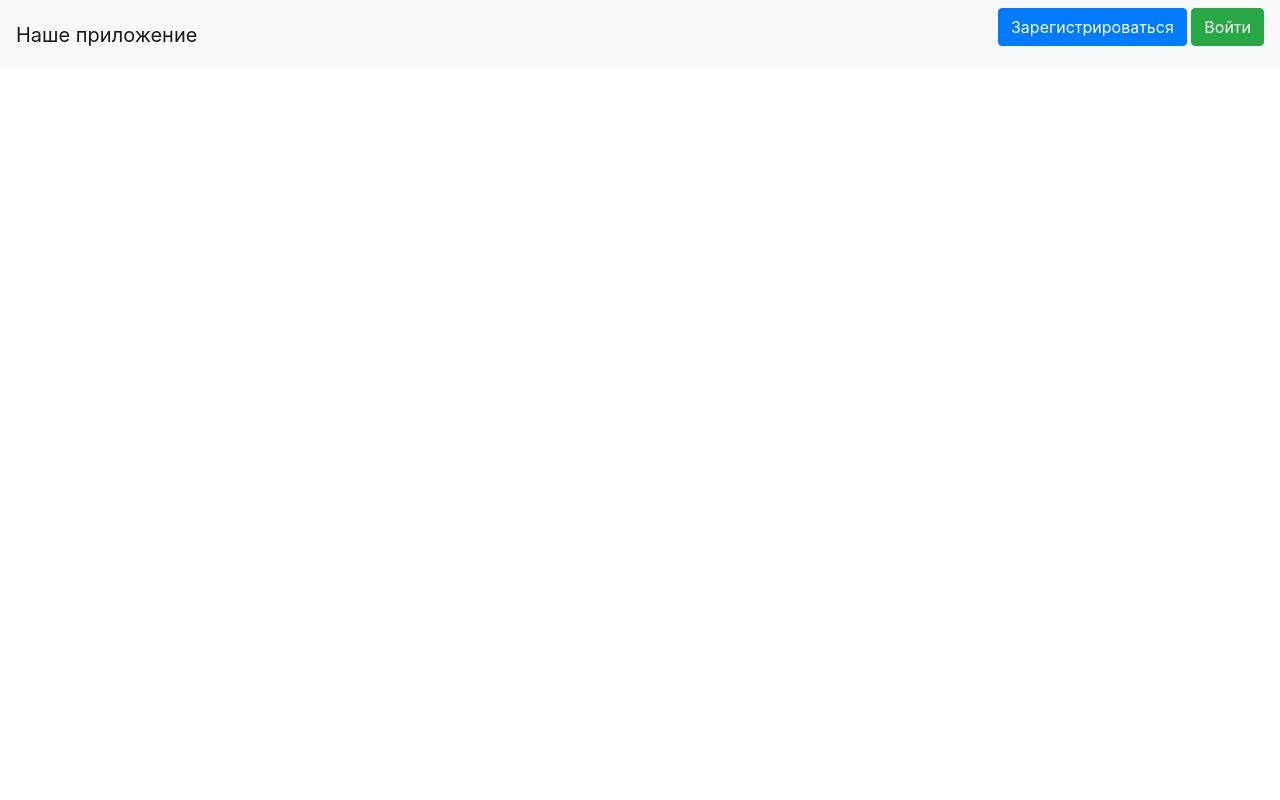
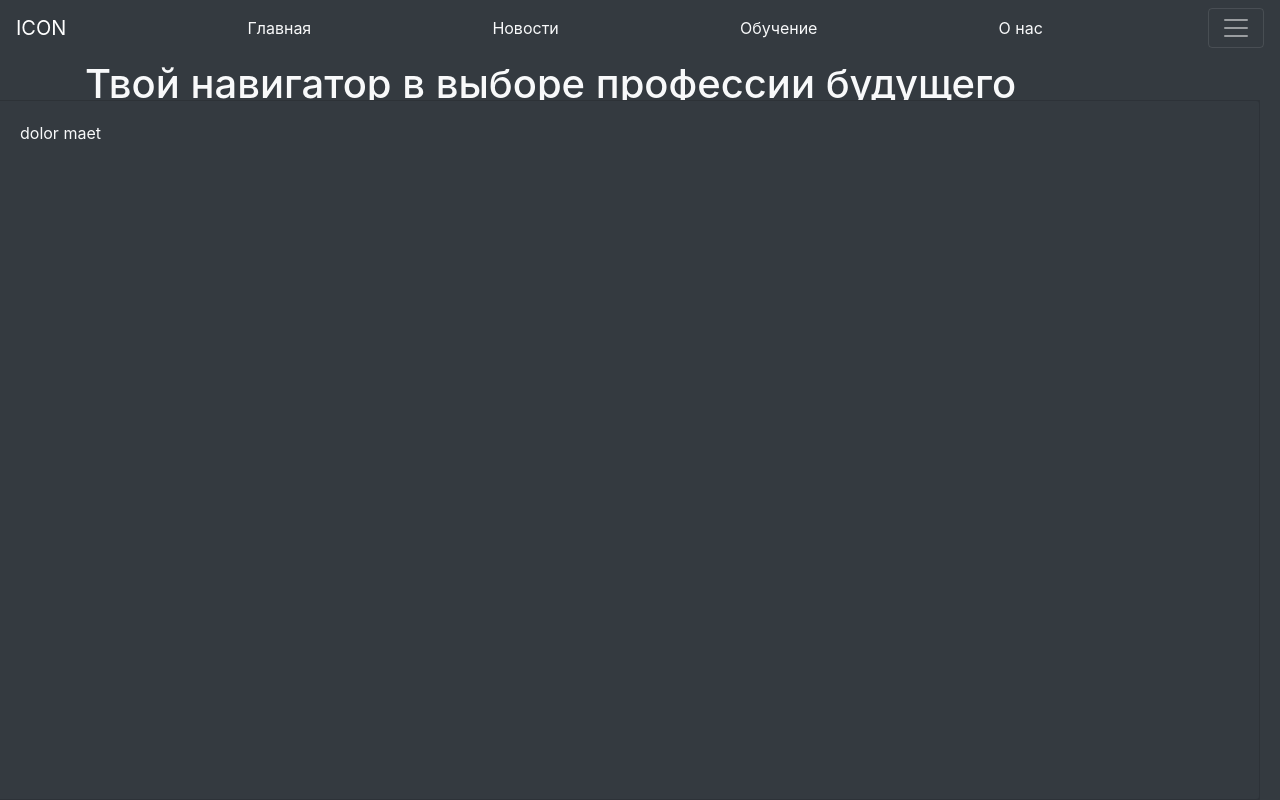
Before and after one commit to Leg15Coder/WebWork, a Flask app: page / in a window 1280 px wide. Run offline with Flask 3, Linux system fonts and the light colour scheme; some libraries are stand-ins or nearby versions.

Commit message:
Bags fixes

```diff
--- a/main.py
+++ b/main.py
@@ -2,7 +2,7 @@ from flask import Flask, render_template, redirect
 from forms.user import *
 from data import db_session
 from data.__all_models import *
-from flask_login import LoginManager, login_user
+from flask_login import *
 
 app = Flask(__name__)
 app.config['SECRET_KEY'] = "some_secret_key"
@@ -21,7 +21,7 @@ def root():
     param = {
         'title': "Navigator in IT",
     }
-    return render_template('base.html', **param)
+    return render_template('Navigator/main.html', **param)
 
 
 @app.route('/register', methods=['GET', 'POST'])
@@ -68,6 +68,29 @@ def login():
     return render_template('users/login.html', title='Авторизация', form=form)
 
 
+@app.route('/news',  methods=['GET', 'POST'])
+def add_news():
+    form = NewsForm()
+    if form.validate_on_submit():
+        db_sess = db_session.create_session()
+        news = News()
+        news.title = form.title.data
+        news.content = form.content.data
+        news.is_private = form.is_private.data
+        current_user.news.append(news)
+        db_sess.merge(current_user)
+        db_sess.commit()
+        return redirect('/')
+    return render_template('news.html', title='Добавление новости', form=form)
+
+
+@app.route('/logout')
+@login_required
+def logout():
+    logout_user()
+    return redirect("/")
+
+
 def main():
     db_session.global_init("db/db.db")
     app.run()
--- /dev/null
+++ b/static/css/css.css
@@ -0,0 +1,17 @@
+.btn-circle  {
+    border-radius: 25px;
+}
+
+.test {
+    width: 500px;
+    height: 500px;
+    backgroud-color: yellow !important;
+}
+
+.card {
+    position: absolute;
+    top: 100px;
+    right: 20px;
+    height: 16hw;
+    width: 9hw;
+}
--- /dev/null
+++ b/templates/Navigator/main.html
@@ -0,0 +1,30 @@
+{% extends "base.html" %}
+
+{% block content %}
+    <div class="text-light">
+        <h1 class="text-light">Твой навигатор в выборе профессии будущего</h1>
+        <p class="text-light">
+            LOrem ipsum dolor sit amet
+        </p>
+        <div class="card-group">
+            <div class="card card-img-overlay bg-dark text-light">
+                <p class="card-text">dolor maet</p>
+            </div>
+            <div class="card card-img-overlay bg-dark text-light">
+                <p class="card-text">dolor maet</p>
+            </div>
+            <div class="card card-img-overlay bg-dark text-light">
+                <p class="card-text">dolor maet</p>
+            </div>
+            <div class="card card-img-overlay bg-dark text-light">
+                <p class="card-text">dolor maet</p>
+            </div>
+            <div class="card card-img-overlay bg-dark text-light">
+                <p class="card-text">dolor maet</p>
+            </div>
+            <div class="card card-img-overlay bg-dark text-light">
+                <p class="card-text">dolor maet</p>
+            </div>
+        </div>
+    </div>
+{% endblock %}
--- a/templates/base.html
+++ b/templates/base.html
@@ -3,28 +3,47 @@
     <head>
         <meta charset="utf-8">
         <meta name="viewport" content="width=device-width, initial-scale=1, shrink-to-fit=no">
+        <script src="//code.jquery.com/jquery-1.11.0.min.js"></script>
+        <script src="http://netdna.bootstrapcdn.com/bootstrap/4.4.1/js/bootstrap.min.js"></script>
         <link rel="stylesheet"
               href="https://stackpath.bootstrapcdn.com/bootstrap/4.4.1/css/bootstrap.min.css"
               integrity="sha384-Vkoo8x4CGsO3+Hhxv8T/Q5PaXtkKtu6ug5TOeNV6gBiFeWPGFN9MuhOf23Q9Ifjh"
               crossorigin="anonymous">
-        <title>{{title}}</title>
+        <link rel="stylesheet" href="{{url_for('static', filename='css/css.css')}}">
+        <title>{{ title }}</title>
     </head>
-    <body>
+    <body class="bg-dark text-light">
         <header>
-            <nav class="navbar navbar-light bg-light">
-                <a class="navbar-brand" href="#">Наше приложение</a>
-                {% if current_user.is_authenticated %}
-                    <a class="navbar-brand" href="/logout">{{ current_user.name }}</a>
-                {% else %}
-                    <p>
-                        <a class="btn btn-primary " href="/register">Зарегистрироваться</a>
-                        <a class="btn btn-success" href="/login">Войти</a>
-                    </p>
-                {% endif %}
+            <nav class="navbar navbar-dark bg-dark fixed-top">
+                <a class="navbar-brand" href="/">ICON</a>
+                <a class="nav-link nav-item text-light" href="/">Главная</a>
+                <a class="nav-link nav-item text-light" href="/">Новости</a>
+                <a class="nav-link nav-item text-light" href="/">Обучение</a>
+                <a class="nav-link nav-item text-light" href="/">О нас</a>
+                <button class="navbar-toggler navbar-toggler-left" type="button" data-toggle="collapse" data-target="#navbarTogglerDemo02" aria-controls="navbarTogglerDemo02" aria-expanded="false" aria-label="Toggle navigation">
+                    <span class="navbar-toggler-icon"></span>
+                </button>
+
+                <div class="collapse bg-dark text-light" id="navbarTogglerDemo02">
+                    <ul class="navbar-nav mr-auto mt-2 mt-md-0">
+                        {% if current_user.is_authenticated %}
+                            <li class="nav-item">
+                                <a class="btn btn-outline-light btn-circle" href="/logout">Выйти</a>
+                            </li>
+                        {% else %}
+                            <li class="nav-item">
+                                <a class="btn btn-primary btn-circle" href="/register">Зарегистрироваться</a>
+                            </li>
+                            <li class="nav-item">
+                                <a class="btn btn-success btn-circle" href="/login">Войти</a>
+                            </li>
+                        {% endif %}
+                    </ul>
+                </div>
             </nav>
         </header>
         <!-- Begin page content -->
-        <main role="main" class="container">
+        <main role="main" class="container" style="margin-top: 60px;">
             {% block content %}{% endblock %}
         </main>
     </body>
```
